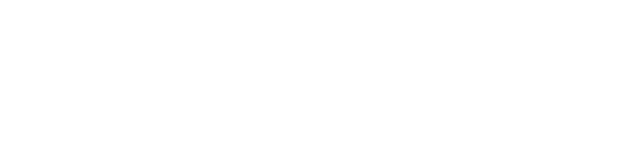
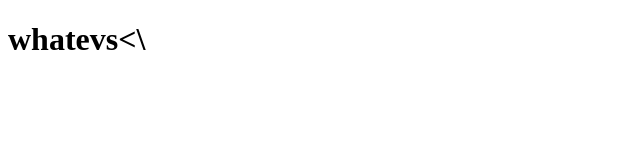
Before and after one commit to lmterryn/git-one, a plain HTML site: page index.html in a window 1280 px wide. Shown: the whole page, without its empty margins (0-640 px from the left). Drawn offline with Linux system fonts and the light colour scheme.

Commit message:
"added h1"

```diff
--- a/index.html
+++ b/index.html
@@ -5,6 +5,6 @@
     <title>whooo</title>
   </head>
   <body>
-
+    <h1>whatevs<\<h1>
   </body>
   </html>
```
